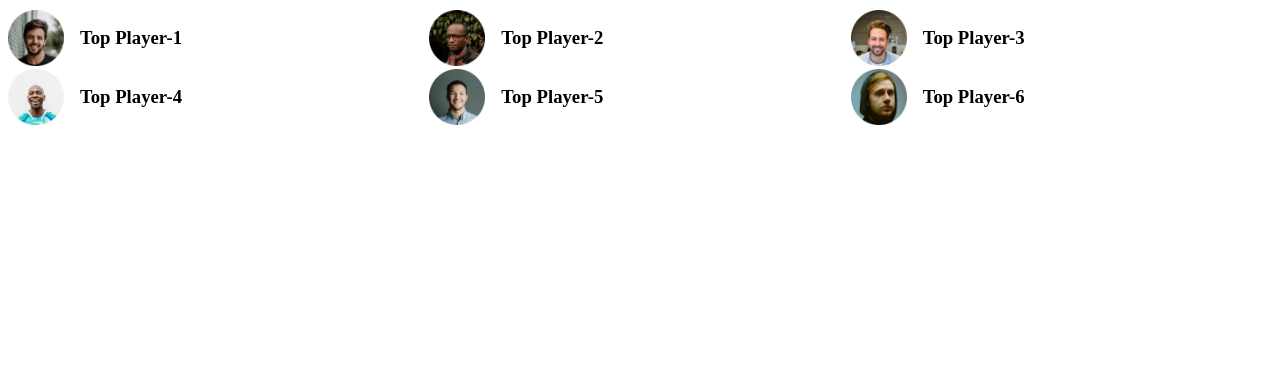
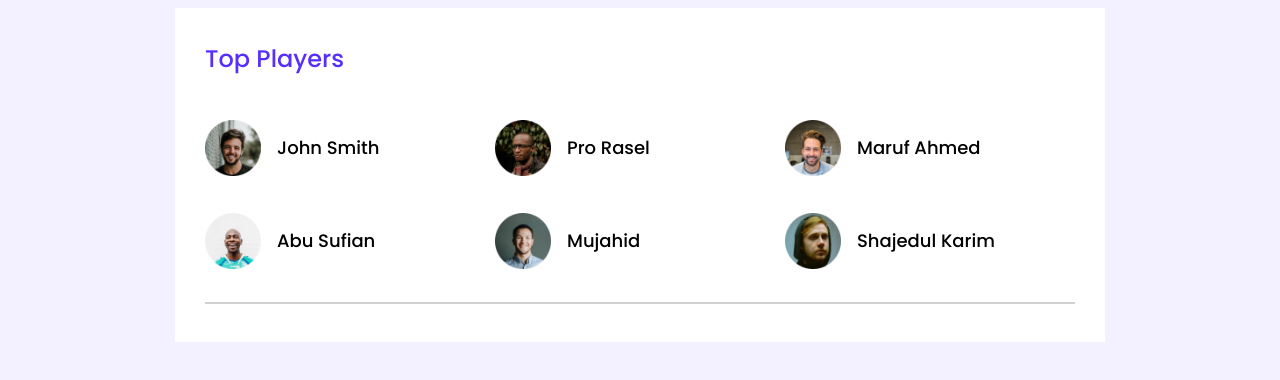
Before and after one commit to biswasbittu/leader_board-css3, a plain HTML site: page index.html in a window 1280 px wide. Drawn offline with Linux system fonts and the light colour scheme.

Commit message:
players name

```diff
--- a/index.html
+++ b/index.html
@@ -8,6 +8,9 @@
     <title>Leader Board</title>
     <!-- .....Stylesheet..... -->
     <link rel="stylesheet" href="/style/style.css">
+
+    <!-- Font link -->
+
 </head>
 
 <body>
@@ -17,36 +20,38 @@
     </header>
     <main>
         <!-- top players and top blogs -->
-        <section>
-            <div class="top-players">
+        <section class="container">
+            <div class="top-players ">
+                <h2 class="section-title">Top Players</h2>
 
                 <div class="players">
                     <div class="player">
                         <img src="images/players/player-1.png" alt="">
-                        <h3>Top Player-1</h3>
+                        <h3 class="players-name">John Smith</h3>
                     </div>
                     <div class="player">
                         <img src="images/players/player-2.png" alt="">
-                        <h3>Top Player-2</h3>
+                        <h3 class="players-name">Pro Rasel</h3>
                     </div>
                     <div class="player">
                         <img src="images/players/player-3.png" alt="">
-                        <h3>Top Player-3</h3>
+                        <h3 class="players-name">Maruf Ahmed</h3>
                     </div>
                     <div class="player">
                         <img src="images/players/player-4.png" alt="">
-                        <h3>Top Player-4</h3>
+                        <h3 class="players-name">Abu Sufian</h3>
                     </div>
                     <div class="player">
                         <img src="images/players/player-5.png" alt="">
-                        <h3>Top Player-5</h3>
+                        <h3 class="players-name">Mujahid</h3>
                     </div>
                     <div class="player">
                         <img src="images/players/player-6.png" alt="">
-                        <h3>Top Player-6</h3>
+                        <h3 class="players-name">Shajedul Karim</h3>
                     </div>
                 </div>
             </div>
+            <hr>
         </section>
     </main>
 
--- a/style/style.css
+++ b/style/style.css
@@ -1,18 +1,72 @@
+/* Font Style */
+@import url('https://fonts.googleapis.com/css2?family=Open+Sans&family=Poppins:wght@400;500&family=Work+Sans&display=swap');
+
+body{
+/* font-family: 'Open Sans', sans-serif; */
+font-family: 'Poppins', sans-serif;
+/* font-family: 'Work Sans', sans-serif; */
+background: #F3F1FF;
+}
+
 /* Top players styles.... */
 
+/* * {
+    font-family: 'Open Sans', sans-serif;
+    font-family: 'Poppins', sans-serif;
+    font-family: 'Work Sans', sans-serif;
+} */
+main{
+    display: flex;
+    justify-content: center;
+}
+.container{
+    background: #FFFFFF;
+    width: 870px;
+    /* margin: auto; */
+    padding: 30px ;
+}
+.top-players {
+    margin-bottom: 30px;
+}
+.section-title{
+    color: #562EFF;
+    font-weight: 500;
+    font-size: 24px;
+    margin-top: 3px;
+    margin-bottom: 40px;
+}
+.players {
+    display: grid;
+    grid-template-columns: repeat(3, 1fr);
+    /* background-color: bisque; */
+    grid-row-gap: 30px;
+}
+
+.player {
+    display: flex;
+    align-items: center;
+    /* gap: 16px; */
+    font-family: 'Poppins';
+    /* font-weight: 500; */
 
 
-.players{
-display: grid;
-grid-template-columns: repeat(3,1fr);
 }
-.player{
-    display: flex;
-    align-items: center;
-    gap: 16px;
+
+.players-name{
+    margin-left: 16px;
+    font-weight: 500;
+font-size: 18px;
+/* font-family: 'Poppins'; */
+color: #000000;
 }
-.player img{
+
+.player img {
     width: 56px;
     height: 56px;
 
 }
+
+
+hr{
+    border: 1px solid #D1D1D1;
+}
```
